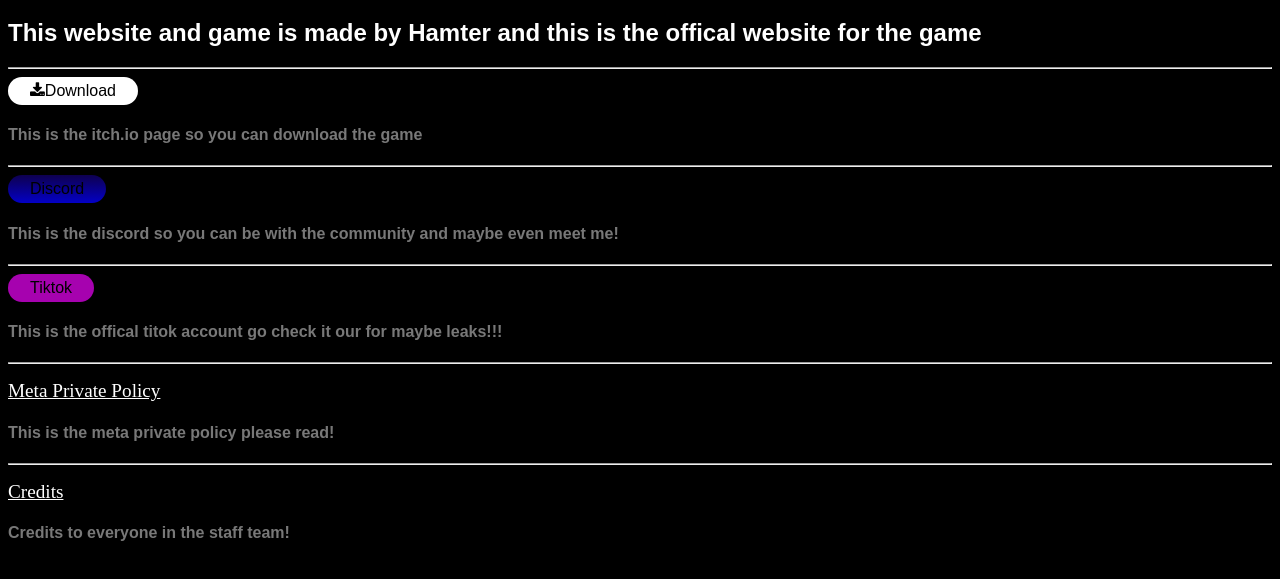
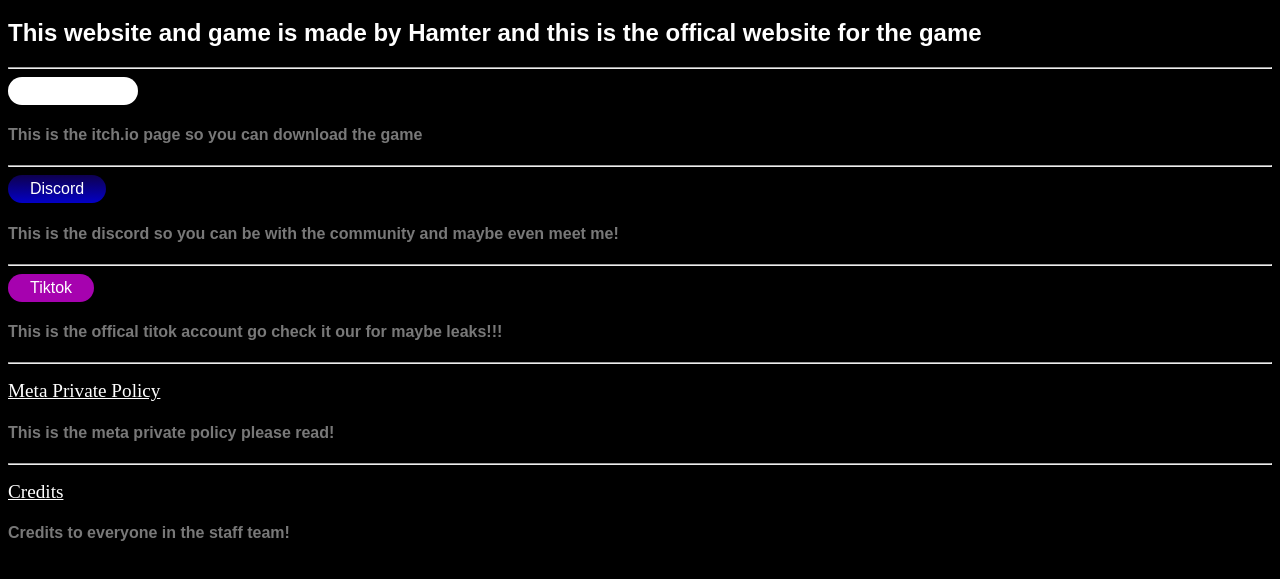
Before and after one commit to HamterVR/HamterVR.github.io, a plain HTML site: page index.html in a window 1280 px wide. Shown: the part 61-640 px from the top of the page. Drawn offline with Linux system fonts and the light colour scheme; a web font is replaced by a local one.

Commit message:
testing pt2

```diff
--- a/Style.css
+++ b/Style.css
@@ -32,7 +32,7 @@ a:visited, a:active, a:link, a:hover {
 #download {
     background-color: white;
     border: rgb(90, 90, 90);
-    color: rgb(0, 0, 0);
+    color: rgb(255, 255, 255);
     padding: 5px 22px;
     cursor: pointer;
     font-size: 16px;
@@ -43,7 +43,7 @@ a:visited, a:active, a:link, a:hover {
     /*background-color: rgb(0, 90, 192);*/
     background-image: linear-gradient(rgb(14, 0, 79), rgb(3, 0, 198));
     border: rgb(0, 58, 124);
-    color: rgb(0, 0, 0);
+    color: rgb(255, 255, 255);
     padding: 5px 22px;
     cursor: pointer;
     font-size: 16px;
@@ -53,7 +53,7 @@ a:visited, a:active, a:link, a:hover {
 #tiktok {
     background-color: rgb(166, 2, 175);
     border:rgb(116, 0, 122);
-    color: rgb(0, 0, 0);
+    color: rgb(255, 255, 255);
     padding: 5px 22px;
     cursor: pointer;
     font-size: 16px;
```
